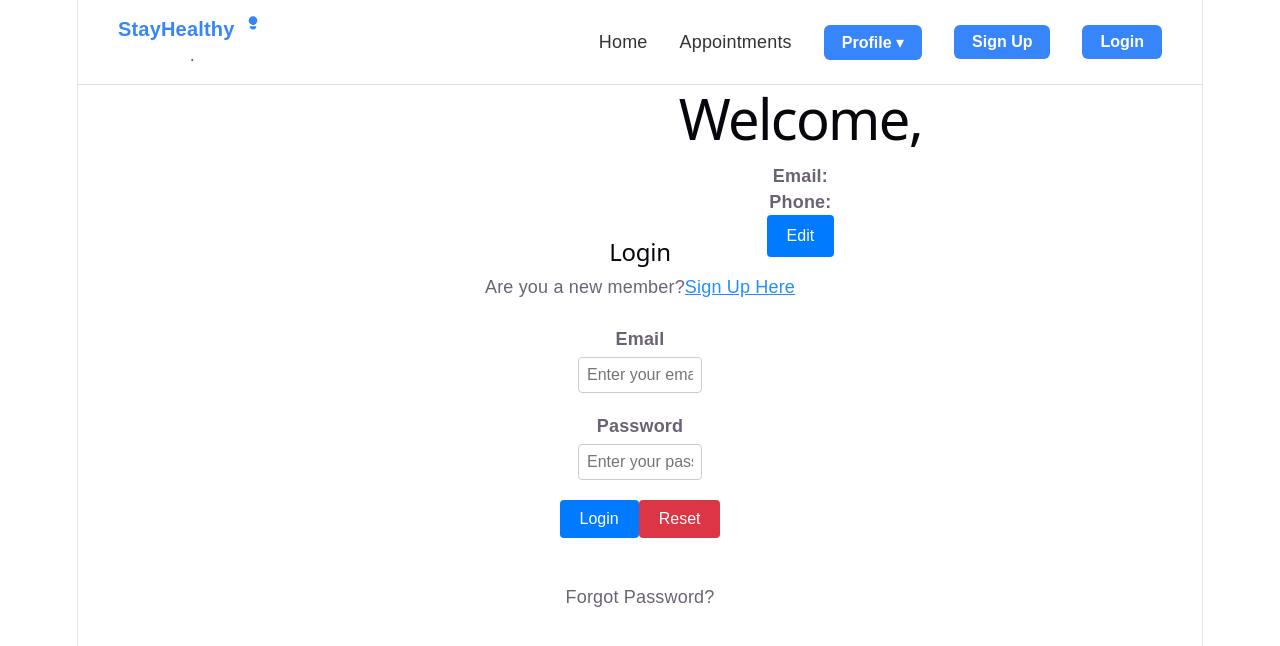
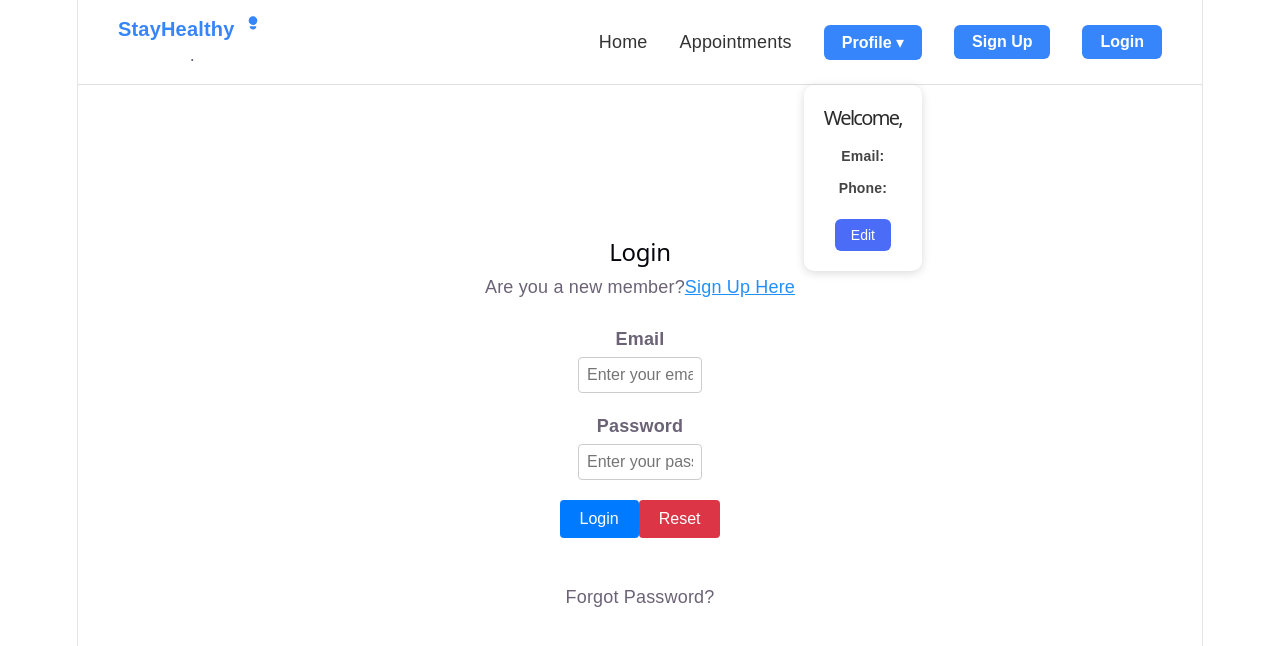
Before and after one commit to CaptTauhid5832/med_appt, a React (Vite) app: page /instant-consultation in a window 1280 px wide. Both pictures are taken after a click on the button "Profile ▾". Shown: the top 646 px of the page. Built offline with nearby package versions, Linux system fonts and the light colour scheme; no server answers.

Commit message:
Fix ProfileCard.css to match current JSX class names, actual card styling

```diff
--- a/src/Components/ProfileCard/ProfileCard.css
+++ b/src/Components/ProfileCard/ProfileCard.css
@@ -1,4 +1,64 @@
-.profile-card { max-width: 280px; padding: 20px; border-radius: 10px; background-color: #ffffff; border: 1px solid #e0e0e0; box-shadow: 0 4px 10px rgba(0,0,0,0.08); text-align: center; }
-.profile-avatar { display: flex; justify-content: center; margin-bottom: 10px; }
-.profile-card h3 { margin: 8px 0; color: #333; }
-.profile-card p { margin: 4px 0; color: #555; font-size: 14px; text-align: left; }
+.profile-container {
+  max-width: 320px;
+  margin: 12px auto;
+  padding: 20px;
+  background: #ffffff;
+  border-radius: 10px;
+  box-shadow: 0 2px 10px rgba(0, 0, 0, 0.15);
+  font-family: inherit;
+}
+
+.profile-details h1 {
+  font-size: 20px;
+  margin: 0 0 12px 0;
+  color: #2b2b2b;
+}
+
+.profile-details p {
+  margin: 6px 0;
+  font-size: 14px;
+  color: #444;
+}
+
+.profile-details button,
+.profile-container form button {
+  margin-top: 12px;
+  padding: 8px 16px;
+  background: #4a6cf7;
+  color: #fff;
+  border: none;
+  border-radius: 6px;
+  cursor: pointer;
+  font-size: 14px;
+}
+
+.profile-details button:hover,
+.profile-container form button:hover {
+  background: #3a56d4;
+}
+
+.profile-container form {
+  display: flex;
+  flex-direction: column;
+}
+
+.profile-container form label {
+  display: flex;
+  flex-direction: column;
+  margin-bottom: 10px;
+  font-size: 13px;
+  color: #555;
+}
+
+.profile-container form input {
+  margin-top: 4px;
+  padding: 8px;
+  border: 1px solid #ccc;
+  border-radius: 6px;
+  font-size: 14px;
+}
+
+.profile-container form input:disabled {
+  background: #f0f0f0;
+  color: #888;
+}
```
